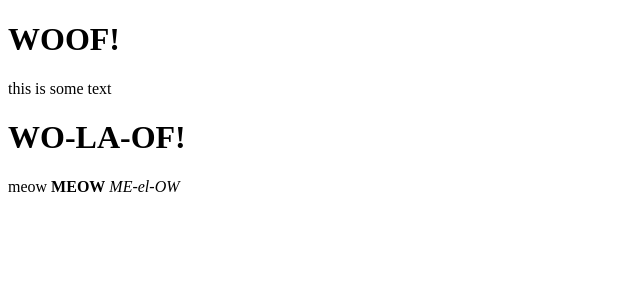
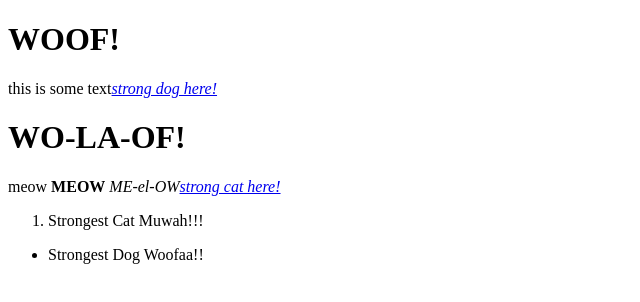
Before and after one commit to mosflash12/Lab-5-html, a plain HTML site: page index.html in a window 1280 px wide. Shown: the whole page, without its empty margins (0-640 px from the left). Drawn offline with Linux system fonts and the light colour scheme.

Commit message:
added list and unorder list. Added links

```diff
--- a/index.html
+++ b/index.html
@@ -6,8 +6,14 @@
   </head>
   <body>
     <h1>WOOF!</h1>
-    this is some text
+    this is some text<a href="http://images6.fanpop.com/image/answers/3553000/3553984_1405903394398.71res_250_314.jpg"><em>strong dog here!</em></a>
     <h1>WO-LA-OF!</h1>
-    <p> meow <strong>MEOW</strong> <em>ME-el-OW</em></p>
+    <p> meow <strong>MEOW</strong> <em>ME-el-OW</em><a href="https://www.dailydot.com/wp-content/uploads/c1d/72/0e307d5e2d44e6e5df014ff0356ea1f2.jpg"><em>strong cat here!</em></a></p>
+    <ol>
+      <li>Strongest Cat Muwah!!!</li>
+    </ol>
+    <ul>
+      <li>Strongest Dog Woofaa!!</li>
+    </ul>
   </body>
 </html>
```
